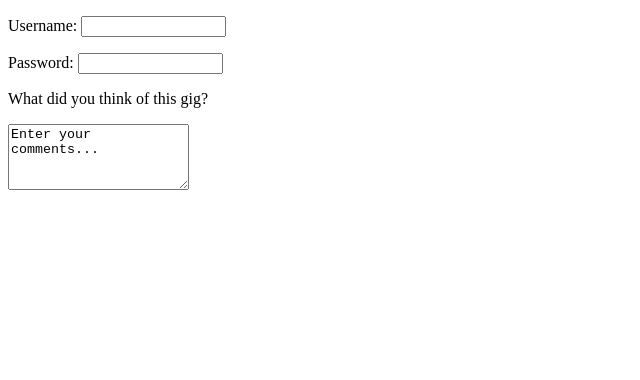
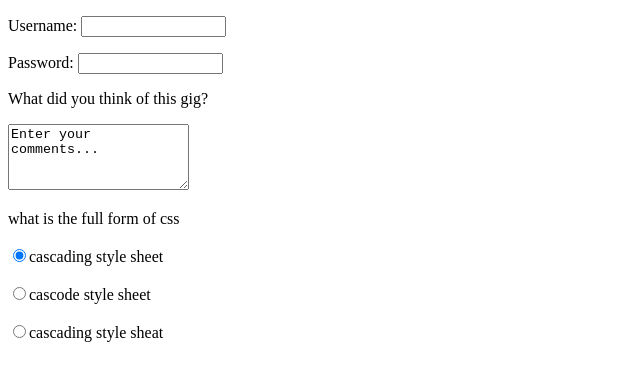
Before and after one commit to madiha-ansari/web-designer, a plain HTML site: page html/form.html in a window 1280 px wide. Shown: the whole page, without its empty margins (0-640 px from the left). Drawn offline with Linux system fonts and the light colour scheme.

Commit message:
radio btn completed

```diff
--- a/html/form.html
+++ b/html/form.html
@@ -43,6 +43,13 @@ Enter your comments...</textarea
       <input type="radio" name="fullform"  value="Hyper text makeup languages"/>Hyper text makeup languages -->
 
 
+      <p>what is the full form of css
+        <br><br><input type="radio" name="btn"  value="casdaing style sheet" checked="checked" />cascading style sheet
+        <br><br><input type="radio" name="btn" value="cascode syle sheet" />cascode style sheet
+        <br><br><input type="radio" name="btn" value="cascading style sheat" />cascading style sheat
+      </p>
+
+
 
     </form>
   </body>
```
